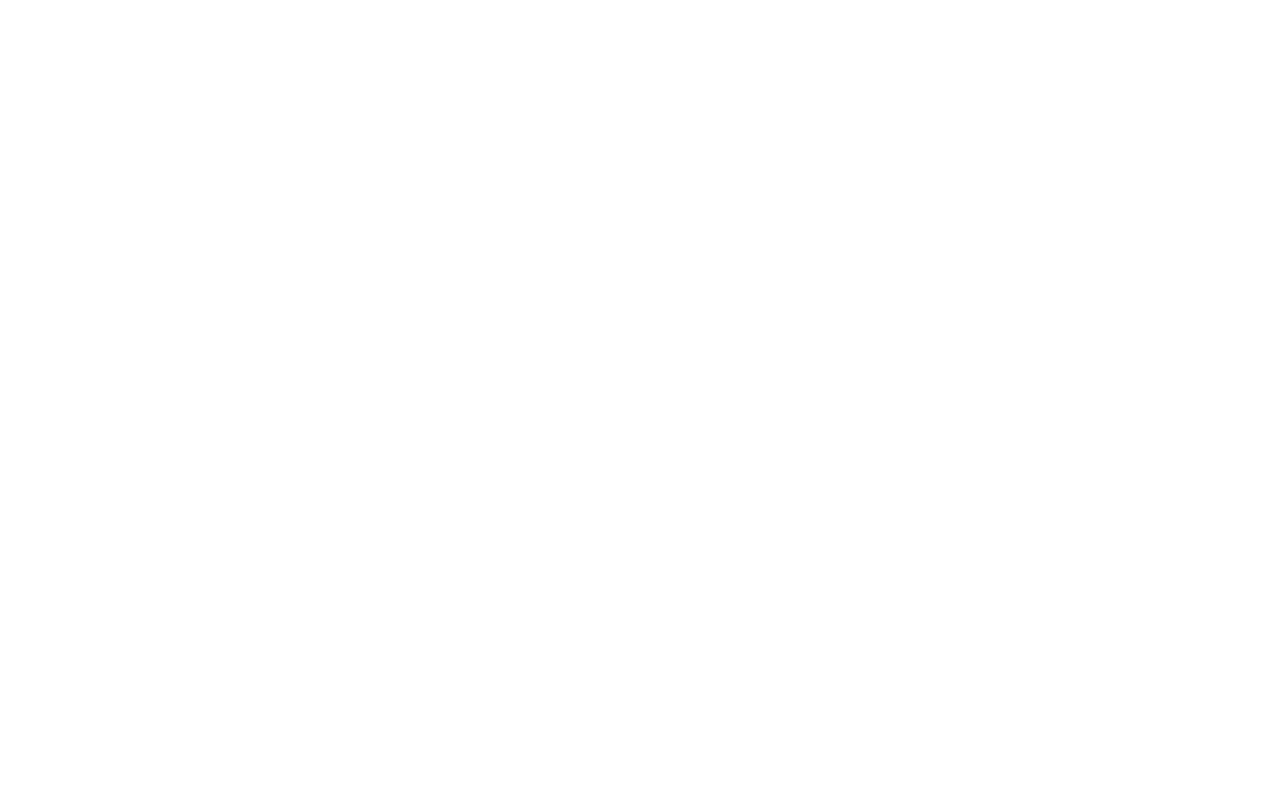
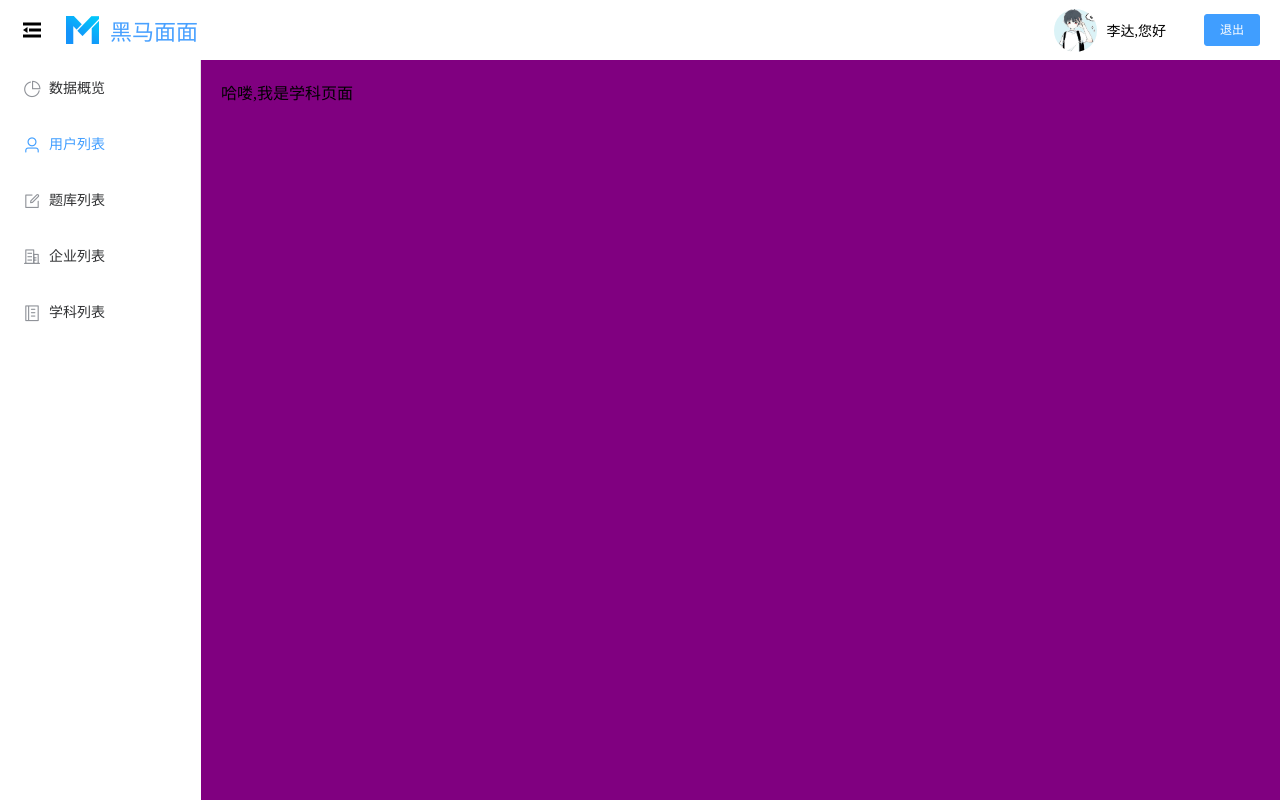
Before and after one commit to fanfanSky/eduSystem, a Vue app: page /#/index/subject in a window 1280 px wide. Built offline with nearby package versions, Linux system fonts and the light colour scheme.

Commit message:
用户页&学科页创建完成

```diff
--- a/src/views/index/index.vue
+++ b/src/views/index/index.vue
@@ -69,7 +69,6 @@ export default {
 .index-container {
   height: 100%;
   .my-header {
-    // background-color: skyblue;
     display: flex;
     justify-content: space-between;
     .left {
--- /dev/null
+++ b/src/views/index/subject/subject.vue
@@ -0,0 +1,13 @@
+<template>
+    <div>哈喽,我是学科页面</div>
+</template>
+
+<script>
+export default {
+
+}
+</script>
+
+<style>
+
+</style>
--- /dev/null
+++ b/src/views/index/user/user.vue
@@ -0,0 +1,13 @@
+<template>
+    <div>您好!欢迎来到用户页面...</div>
+</template>
+
+<script>
+export default {
+
+}
+</script>
+
+<style>
+
+</style>
--- a/src/views/login/login.vue
+++ b/src/views/login/login.vue
@@ -213,6 +213,8 @@ export default {
         ]
       },
       regRules: {
+        //头像
+        avatar:[{ required: true,message: "请选择一张相片作为您的头像", trigger: "blur" }],
         // 手机号
         phone: [{ required: true, validator: checkPhone, trigger: "blur" }],
         // 密码
```
Also changed, not shown: src/router/router.js (+17 -2 lines).
